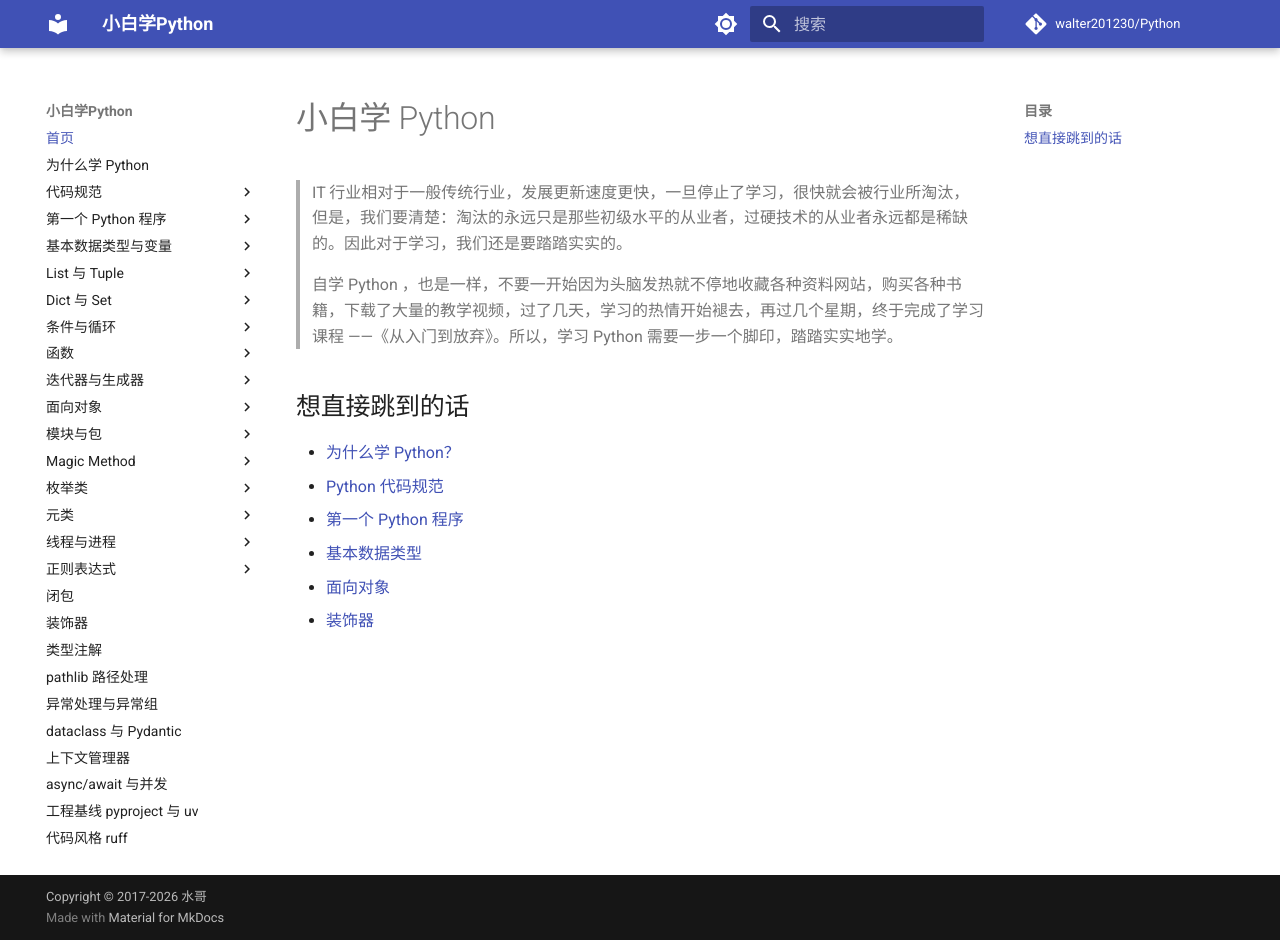
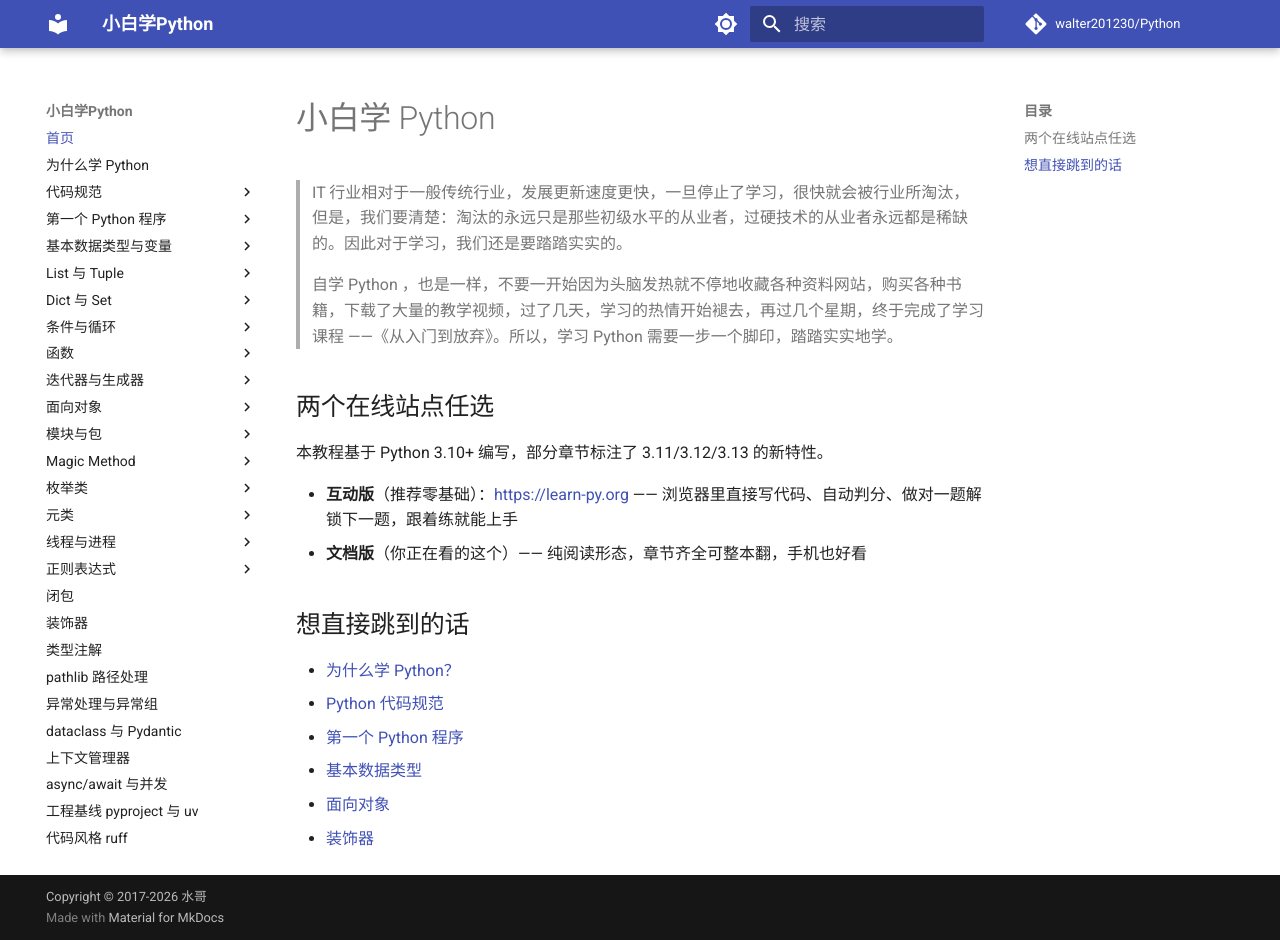
Before and after one commit to kant131/Python--0.1, an MkDocs documentation site: the page built from Article/index.md, in a window 1280 px wide and 940 px high. Built offline with MkDocs 1.6.1 and Material for MkDocs 9.7.7, drawn with Linux system fonts in a browser that asks for light colours; comment, search, counter and statistics services are not loaded.

Commit message:
docs: 首页加「两个在线站点任选」，把互动版 learn-py.org 摆到第一屏
learn-py.org 的链接此前只写在 README.md 里，而 mkdocs.yml 的 docs_dir 是
Article/，README 不进站点——实测教程站首页与任意内容页的 learn-py 链接数
均为 0。看教程的人在网站上看，不会去翻 GitHub 仓库首页，等于一直没在
教程站上推荐过互动版。

在 Article/index.md 的引用块之后、「想直接跳到的话」之前补一节，措辞直接
沿用 README 里已有的那两行，只把「文档版」那条的自指链接去掉（在本站首页
上链回本站没有意义），改为「你正在看的这个」。原有 14 行一字未动。

Co-Authored-By: Claude Opus 5 <noreply@anthropic.com>
Claude-Session: https://claude.ai/code/session_01EKcB6SFyeRo9UPJL99QvkC

```diff
--- a/Article/index.md
+++ b/Article/index.md
@@ -3,6 +3,13 @@
 > IT 行业相对于一般传统行业，发展更新速度更快，一旦停止了学习，很快就会被行业所淘汰，但是，我们要清楚：淘汰的永远只是那些初级水平的从业者，过硬技术的从业者永远都是稀缺的。因此对于学习，我们还是要踏踏实实的。
 >
 > 自学 Python ，也是一样，不要一开始因为头脑发热就不停地收藏各种资料网站，购买各种书籍，下载了大量的教学视频，过了几天，学习的热情开始褪去，再过几个星期，终于完成了学习课程 ——《从入门到放弃》。所以，学习 Python 需要一步一个脚印，踏踏实实地学。
+
+## 两个在线站点任选
+
+本教程基于 Python 3.10+ 编写，部分章节标注了 3.11/3.12/3.13 的新特性。
+
+- **互动版**（推荐零基础）：[https://learn-py.org](https://learn-py.org) —— 浏览器里直接写代码、自动判分、做对一题解锁下一题，跟着练就能上手
+- **文档版**（你正在看的这个）—— 纯阅读形态，章节齐全可整本翻，手机也好看
 
 ## 想直接跳到的话
 
```
